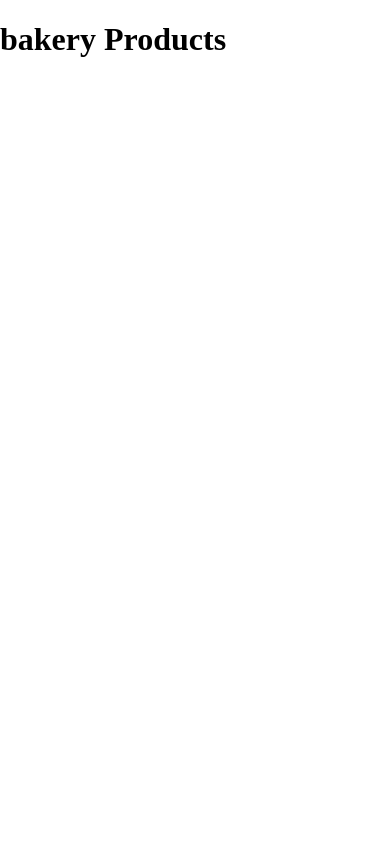
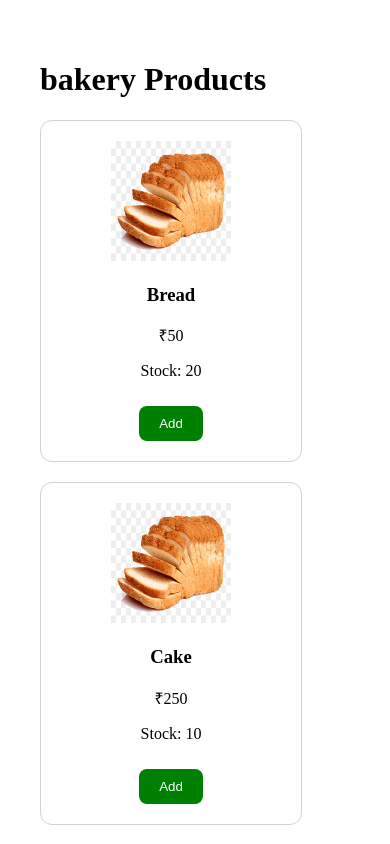
Before and after one commit to arunkumar-7/market-nest, a React (Vite) app: page /category/bakery in a window 390 px wide. Shown: the top 844 px of the page. Built offline with nearby package versions, Linux system fonts and the light colour scheme.

Commit message:
feat: display products as responsive cards

```diff
--- /dev/null
+++ b/src/pages/CategoryPage.css
@@ -0,0 +1,32 @@
+.product-page {
+  padding: 40px;
+}
+
+.product-container {
+  display: flex;
+  gap: 20px;
+  flex-wrap: wrap;
+}
+
+.product-card {
+  width: 220px;
+  padding: 20px;
+  border: 1px solid lightgray;
+  border-radius: 12px;
+  text-align: center;
+}
+
+.product-card img {
+  width: 120px;
+  height: 120px;
+}
+
+.product-card button {
+  margin-top: 10px;
+  padding: 10px 20px;
+  background-color: green;
+  color: white;
+  border: none;
+  border-radius: 8px;
+  cursor: pointer;
+}
--- a/src/pages/CategoryPage.tsx
+++ b/src/pages/CategoryPage.tsx
@@ -1,12 +1,35 @@
 import React from "react";
 import { useParams } from "react-router-dom";
+import { products } from "../data/products";
+import "./CategoryPage.css";
 
 function CategoryPage() {
   const { name } = useParams();
+
+  const filteredProducts = products.filter(
+    (product) => product.category === name,
+  );
+
   return (
-    <>
+    <div className="product-page">
       <h1>{name} Products</h1>
-    </>
+
+      <div className="product-container">
+        {filteredProducts.map((product) => (
+          <div className="product-card" key={product.id}>
+            <img src={product.image} alt={product.name} />
+
+            <h3>{product.name}</h3>
+
+            <p>₹{product.price}</p>
+
+            <p>Stock: {product.stock}</p>
+
+            <button>Add</button>
+          </div>
+        ))}
+      </div>
+    </div>
   );
 }
 
```
